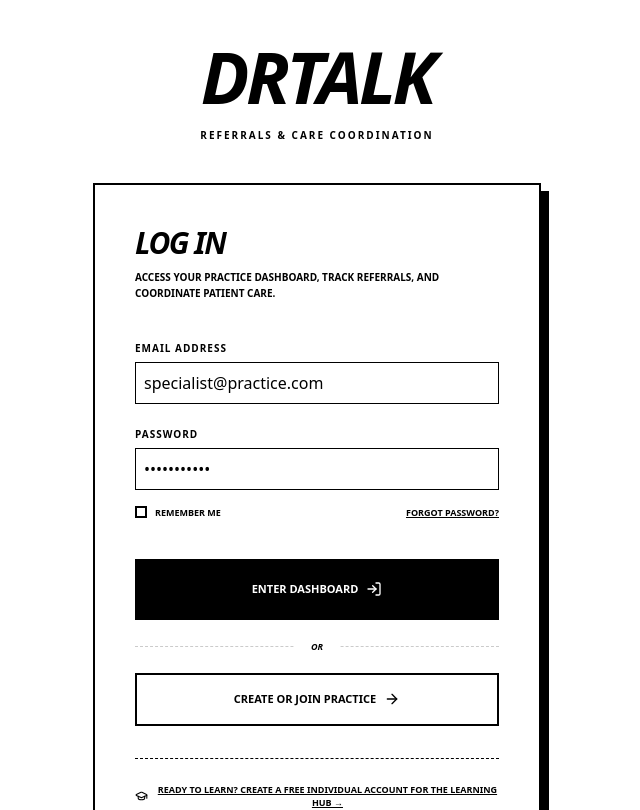
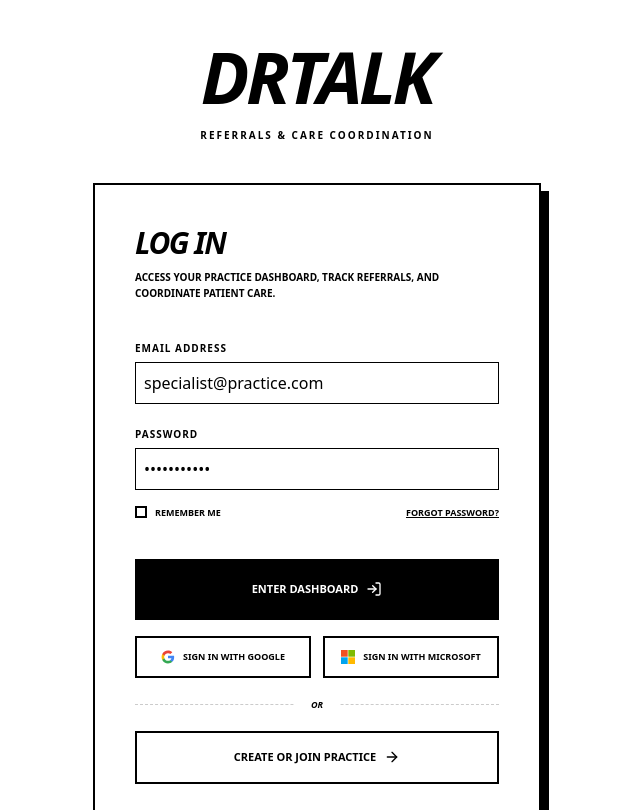
Before and after one commit to anton-g-kulikov/drtalk, a Next.js app: page / in a window 1280 px wide. Shown: the top 810 px of the page, without its empty margins (323-963 px from the left). Built offline with nearby package versions, Linux system fonts and the light colour scheme; no server answers; the database is empty.

Commit message:
feat: add social login buttons and legal terms disclosure to authentication pages

```diff
--- a/src/app/onboarding/page.tsx
+++ b/src/app/onboarding/page.tsx
@@ -208,6 +208,14 @@ function OnboardingContent() {
                     </div>
                   </div>
                 )}
+                {!isLogin && (
+                  <p className="text-[10px] text-muted-foreground leading-relaxed text-center pb-2">
+                    By creating account, you agree to drtalk’s{' '}
+                    <span className="text-black underline cursor-pointer font-bold">Terms and Conditions of Use</span>,{' '}
+                    <span className="text-black underline cursor-pointer font-bold">Business Associates Agreement</span>, and{' '}
+                    <span className="text-black underline cursor-pointer font-bold">Copyright Policy</span>
+                  </p>
+                )}
                 <button
                   onClick={() => {
                     if (isLogin) {
@@ -222,6 +230,42 @@ function OnboardingContent() {
                 >
                   {isLogin ? 'Login' : 'Create Account'}
                 </button>
+                {isLogin && (
+                  <div className="grid grid-cols-2 gap-3 pt-1">
+                    <button
+                      onClick={() => {
+                        verify(isIndividualFlow ? 'individual' : 'owner');
+                        const isDentistEmail = email.toLowerCase().includes('dentist');
+                        router.push(isIndividualFlow ? '/academy' : (isDentistEmail ? '/dentist/dashboard' : '/dashboard'));
+                      }}
+                      className="wireframe-button border-2 border-black py-3 text-[9px] uppercase font-black flex items-center justify-center gap-2 hover:bg-black hover:text-white transition-all bg-white text-black"
+                    >
+                      <svg className="w-3.5 h-3.5 shrink-0" viewBox="0 0 24 24" fill="currentColor">
+                        <path d="M22.56 12.25c0-.78-.07-1.53-.2-2.25H12v4.26h5.92c-.26 1.37-1.04 2.53-2.21 3.31v2.77h3.57c2.08-1.92 3.28-4.74 3.28-8.09z" fill="#4285F4"/>
+                        <path d="M12 23c2.97 0 5.46-.98 7.28-2.66l-3.57-2.77c-.98.66-2.23 1.06-3.71 1.06-2.86 0-5.29-1.93-6.16-4.53H2.18v2.84C3.99 20.53 7.7 23 12 23z" fill="#34A853"/>
+                        <path d="M5.84 14.09c-.22-.66-.35-1.36-.35-2.09s.13-1.43.35-2.09V7.06H2.18C1.43 8.55 1 10.22 1 12s.43 3.45 1.18 4.94l2.85-2.22.81-.63z" fill="#FBBC05"/>
+                        <path d="M12 5.38c1.62 0 3.06.56 4.21 1.64l3.15-3.15C17.45 2.09 14.97 1 12 1 7.7 1 3.99 3.47 2.18 7.06l3.66 2.84c.87-2.6 3.3-4.52 6.16-4.52z" fill="#EA4335"/>
+                      </svg>
+                      Sign in with Google
+                    </button>
+                    <button
+                      onClick={() => {
+                        verify(isIndividualFlow ? 'individual' : 'owner');
+                        const isDentistEmail = email.toLowerCase().includes('dentist');
+                        router.push(isIndividualFlow ? '/academy' : (isDentistEmail ? '/dentist/dashboard' : '/dashboard'));
+                      }}
+                      className="wireframe-button border-2 border-black py-3 text-[9px] uppercase font-black flex items-center justify-center gap-2 hover:bg-black hover:text-white transition-all bg-white text-black"
+                    >
+                      <svg className="w-3.5 h-3.5 shrink-0" viewBox="0 0 23 23" fill="currentColor">
+                        <rect x="0" y="0" width="11" height="11" fill="#F25022" />
+                        <rect x="12" y="0" width="11" height="11" fill="#7FBA00" />
+                        <rect x="0" y="12" width="11" height="11" fill="#00A4EF" />
+                        <rect x="12" y="12" width="11" height="11" fill="#FFB900" />
+                      </svg>
+                      Sign in with Microsoft
+                    </button>
+                  </div>
+                )}
               </div>
               <p className="text-center text-[10px] uppercase font-black tracking-tighter">
                 {isLogin ? "Don't have an account?" : "Already have an account?"} {' '}
--- a/src/app/page.tsx
+++ b/src/app/page.tsx
@@ -69,6 +69,41 @@ export default function LandingPage() {
               Enter Dashboard <LogIn size={16} />
             </button>
 
+            <div className="grid grid-cols-2 gap-3 pt-1">
+              <button
+                onClick={() => {
+                  verify('owner');
+                  const isDentistEmail = email.toLowerCase().includes('dentist');
+                  router.push(isDentistEmail ? '/dentist/dashboard' : '/dashboard');
+                }}
+                className="wireframe-button border-2 border-black py-3 text-[9px] uppercase font-black flex items-center justify-center gap-2 hover:bg-black hover:text-white transition-all bg-white text-black"
+              >
+                <svg className="w-3.5 h-3.5 shrink-0" viewBox="0 0 24 24" fill="currentColor">
+                  <path d="M22.56 12.25c0-.78-.07-1.53-.2-2.25H12v4.26h5.92c-.26 1.37-1.04 2.53-2.21 3.31v2.77h3.57c2.08-1.92 3.28-4.74 3.28-8.09z" fill="#4285F4"/>
+                  <path d="M12 23c2.97 0 5.46-.98 7.28-2.66l-3.57-2.77c-.98.66-2.23 1.06-3.71 1.06-2.86 0-5.29-1.93-6.16-4.53H2.18v2.84C3.99 20.53 7.7 23 12 23z" fill="#34A853"/>
+                  <path d="M5.84 14.09c-.22-.66-.35-1.36-.35-2.09s.13-1.43.35-2.09V7.06H2.18C1.43 8.55 1 10.22 1 12s.43 3.45 1.18 4.94l2.85-2.22.81-.63z" fill="#FBBC05"/>
+                  <path d="M12 5.38c1.62 0 3.06.56 4.21 1.64l3.15-3.15C17.45 2.09 14.97 1 12 1 7.7 1 3.99 3.47 2.18 7.06l3.66 2.84c.87-2.6 3.3-4.52 6.16-4.52z" fill="#EA4335"/>
+                </svg>
+                Sign in with Google
+              </button>
+              <button
+                onClick={() => {
+                  verify('owner');
+                  const isDentistEmail = email.toLowerCase().includes('dentist');
+                  router.push(isDentistEmail ? '/dentist/dashboard' : '/dashboard');
+                }}
+                className="wireframe-button border-2 border-black py-3 text-[9px] uppercase font-black flex items-center justify-center gap-2 hover:bg-black hover:text-white transition-all bg-white text-black"
+              >
+                <svg className="w-3.5 h-3.5 shrink-0" viewBox="0 0 23 23" fill="currentColor">
+                  <rect x="0" y="0" width="11" height="11" fill="#F25022" />
+                  <rect x="12" y="0" width="11" height="11" fill="#7FBA00" />
+                  <rect x="0" y="12" width="11" height="11" fill="#00A4EF" />
+                  <rect x="12" y="12" width="11" height="11" fill="#FFB900" />
+                </svg>
+                Sign in with Microsoft
+              </button>
+            </div>
+
             <div className="relative flex items-center justify-center py-2">
               <div className="absolute w-full border-t border-black border-dashed opacity-20"></div>
               <span className="relative bg-white px-4 text-[9px] font-black uppercase italic text-muted-foreground">OR</span>
```
